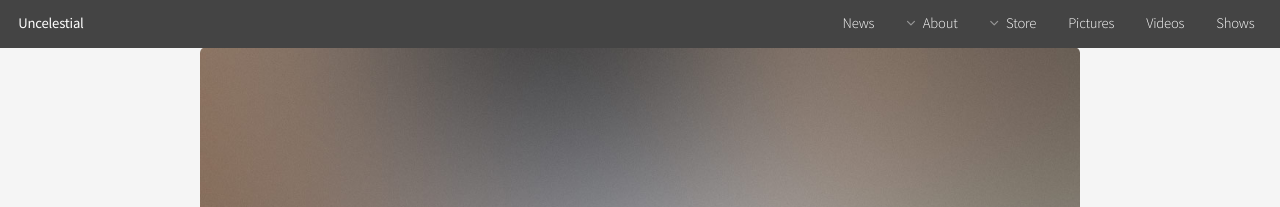
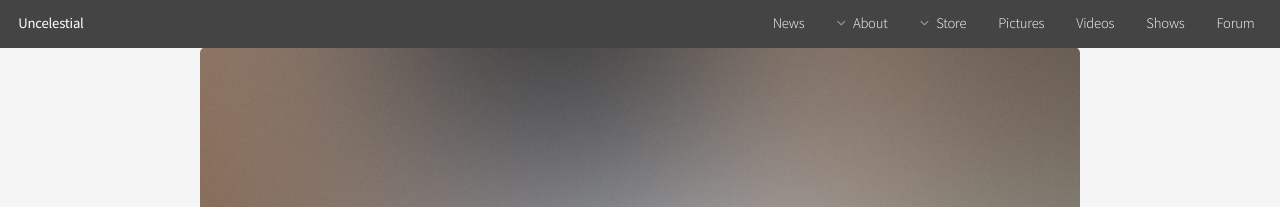
Before and after one commit to tvconefive/uncelestial.github.io, a Jekyll site: the page built from index.md, in a window 1280 px wide. Shown: the top 207 px of the page. Built offline with Jekyll 4.4.1, drawn with Linux system fonts in a browser that asks for light colours.

Commit message:
Update alpha.html

```diff
--- a/_layouts/alpha.html
+++ b/_layouts/alpha.html
@@ -49,6 +49,7 @@
 						<li><a href="/pictures">Pictures</a></li>
 						<li><a href="/videos">Videos</a></li>
 						<li><a href="/shows">Shows</a></li>
+						<li><a href="/shows">Forum</a></li>
 					</ul>
 				</nav>
 			</header>
```
